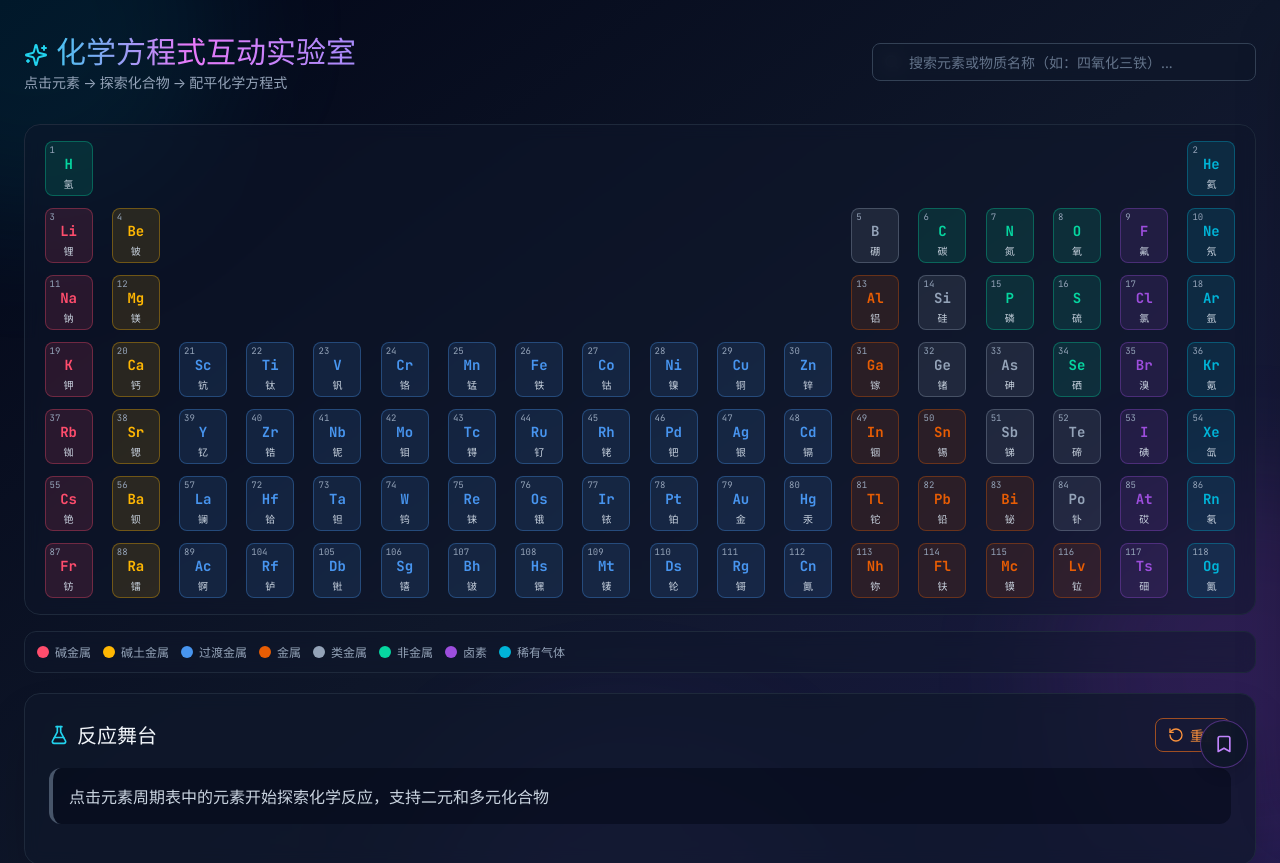
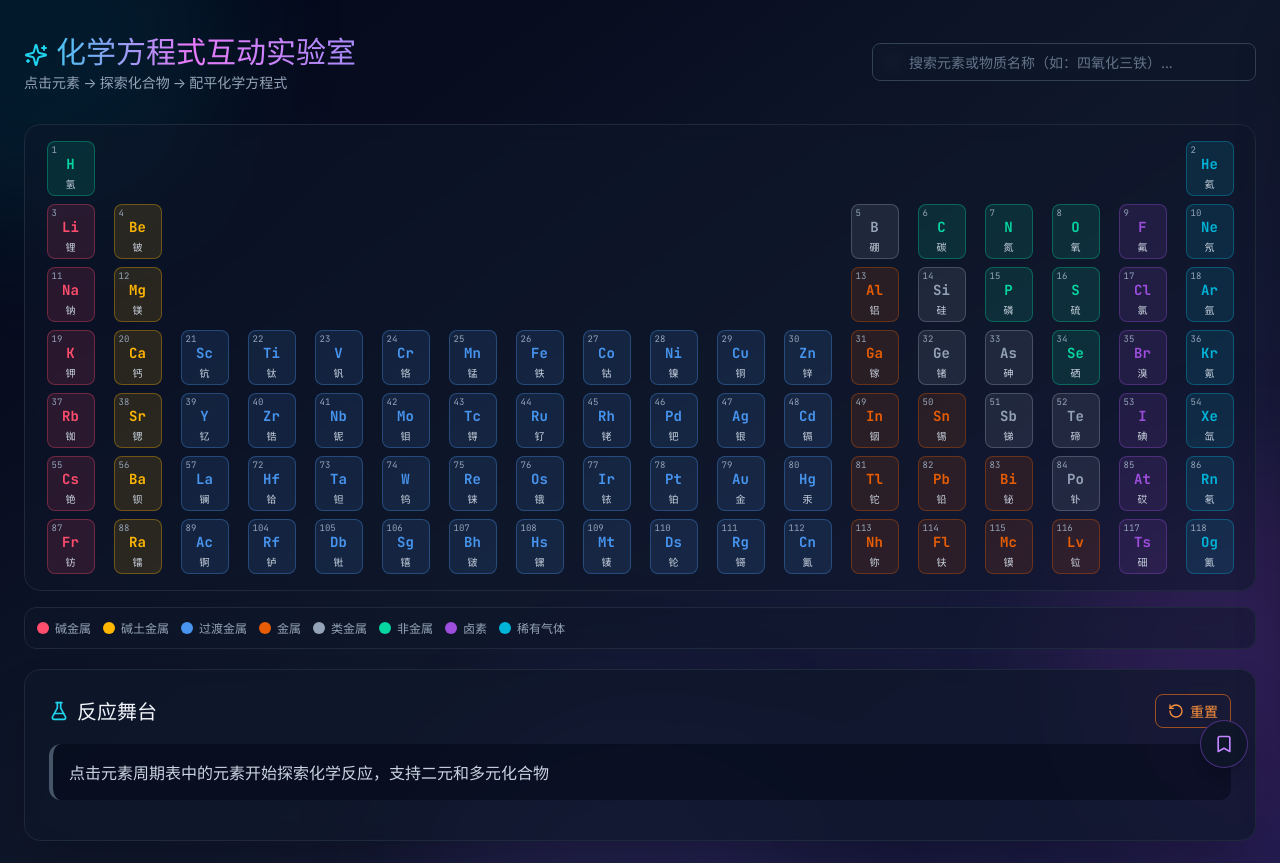
Before and after one commit to shitou-git/math, a React (Vite) app in the folder chem-lab/: page /#/ in a window 1280 px wide. Shown: the top 863 px of the page. Built offline with nearby package versions, Linux system fonts and the light colour scheme.

Commit message:
v1.1.3 - 还原周期表元素卡片间距为8px

```diff
--- a/chem-lab/package.json
+++ b/chem-lab/package.json
@@ -1,7 +1,7 @@
 {
   "name": "chem-lab",
   "private": true,
-  "version": "1.1.2",
+  "version": "1.1.3",
   "type": "module",
   "scripts": {
     "dev": "vite",
--- a/chem-lab/src/components/PeriodicTable.tsx
+++ b/chem-lab/src/components/PeriodicTable.tsx
@@ -32,7 +32,7 @@ export default function PeriodicTable({ highlightSymbol, onElementClick }: Perio
 
   return (
     <div className="w-full overflow-x-auto rounded-2xl border border-slate-800 bg-slate-900/50 p-3 backdrop-blur md:p-4">
-      <div className="grid gap-3" style={{ gridTemplateColumns: "repeat(18, minmax(40px, 1fr))", minWidth: "800px" }}>
+      <div className="grid gap-2" style={{ gridTemplateColumns: "repeat(18, minmax(40px, 1fr))", minWidth: "800px" }}>
         {Array.from({ length: maxRow * 18 }, (_, i) => i).map((index) => {
           const row = Math.floor(index / 18) + 1;
           const col = (index % 18) + 1;
```
